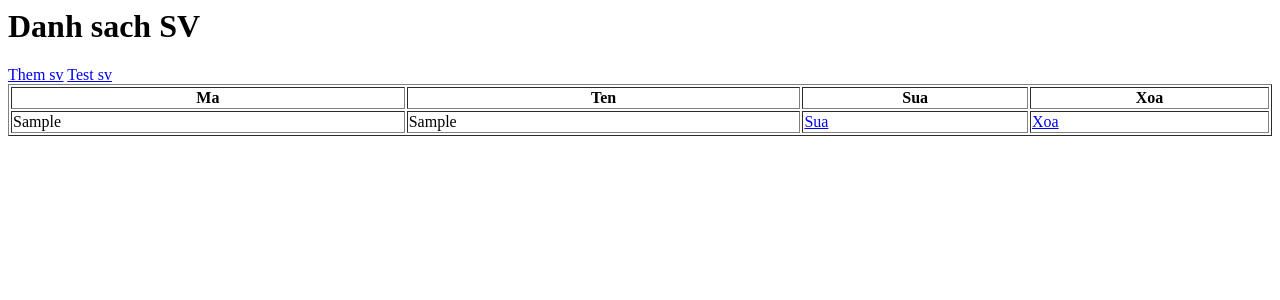
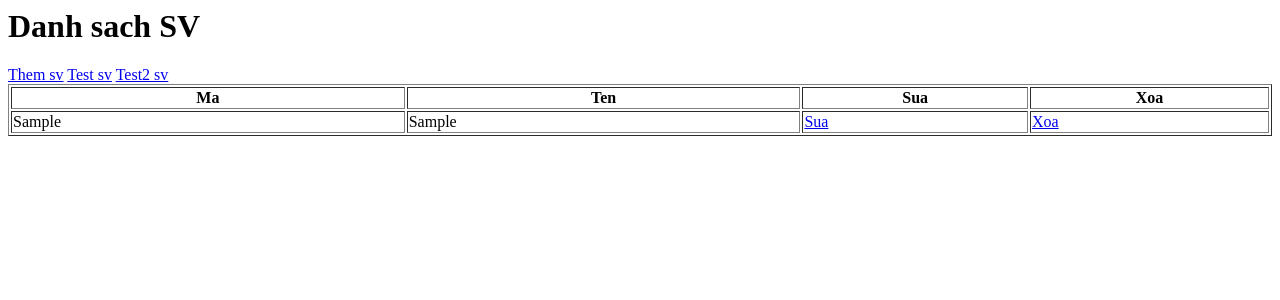
Before and after one commit to quocdat22/web, a PHP site: page / in a window 1280 px wide. Shown: the top 300 px of the page. Run offline with PHP 8.4, Linux system fonts and the light colour scheme; tables that the repository leaves empty or names only in its code hold one stand-in row (values such as "Sample post").

Commit message:
Test2 sv

```diff
--- a/view/index.php
+++ b/view/index.php
@@ -1,6 +1,7 @@
 <h1>Danh sach SV</h1>
 <a href="?action=create">Them sv</a>
 <a href="?action=create">Test sv</a>
+<a href="?action=create">Test2 sv</a>
 <table border="1" width="100%">
     <tr>
         <th>Ma</th>
```
